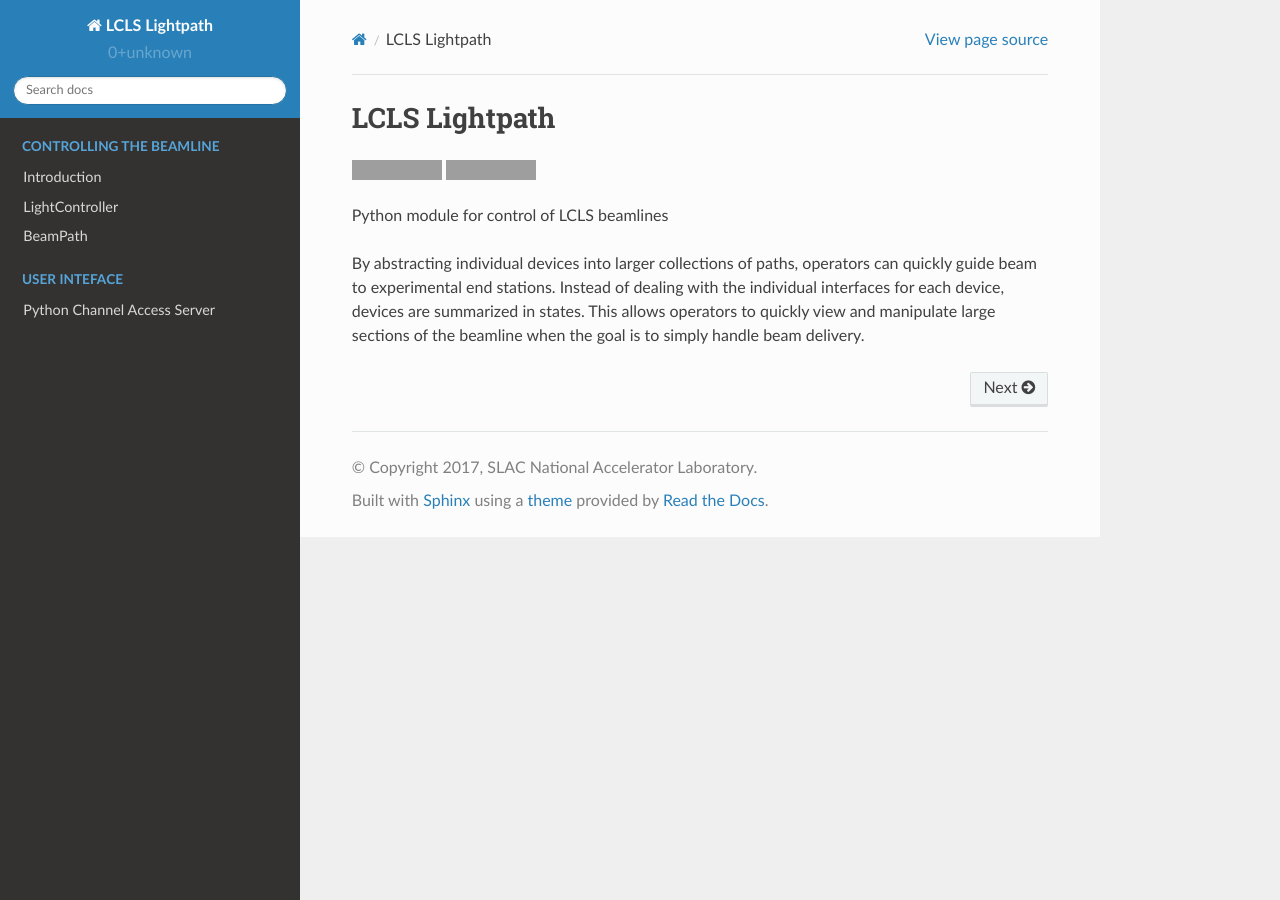
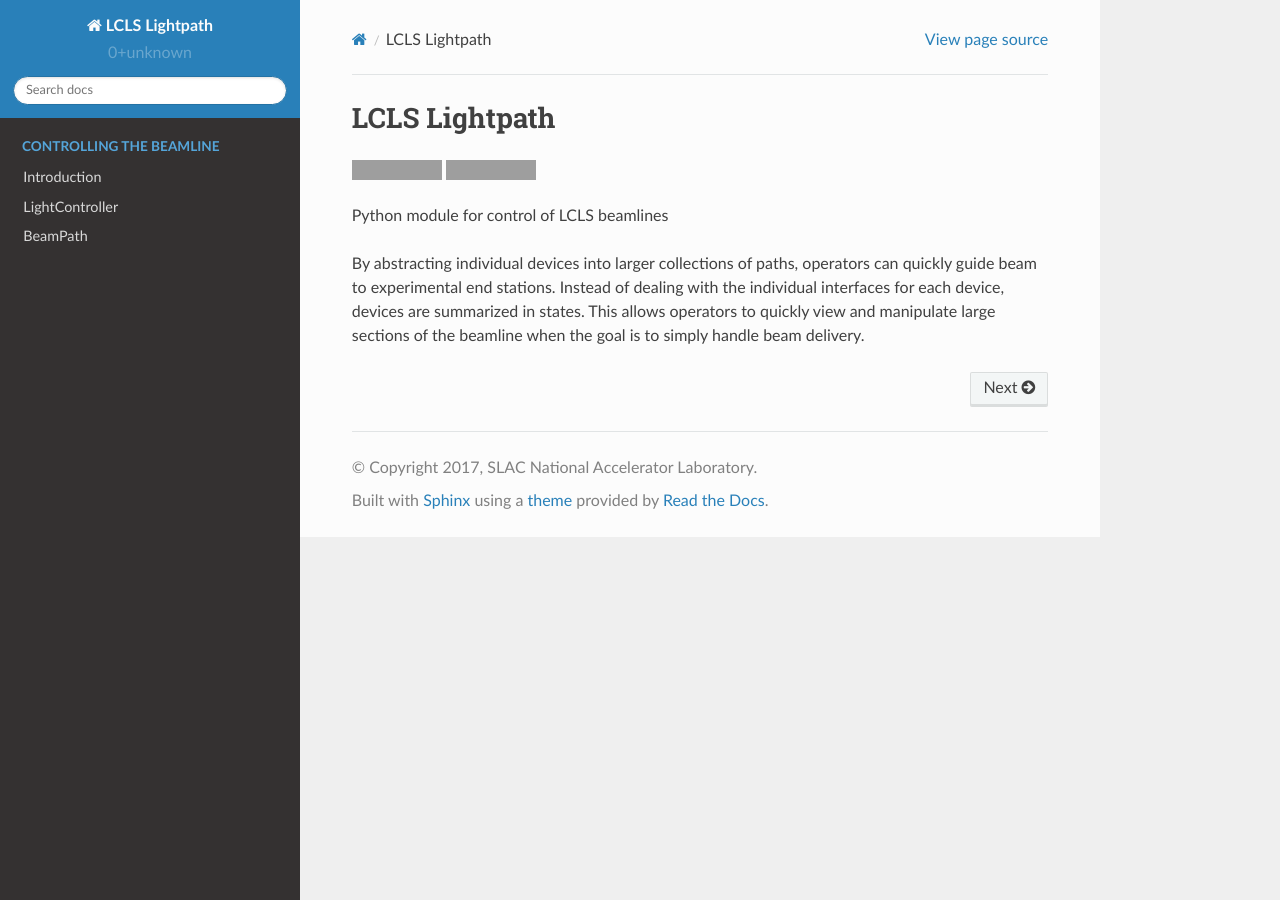
Before and after one commit to pcdshub/lightpath, a Sphinx documentation site: the page built from docs/source/index.rst, in a window 1280 px wide. Built offline with Sphinx 7.4.7 and the Read the Docs theme 2.0.0, drawn with Linux system fonts in a browser that asks for light colours; grey boxes are pictures that could not be loaded.

Commit message:
DOC: Clear references to pcaspy / pedl UI

```diff
--- a/docs/source/broadcast.rst
+++ /dev/null
@@ -1,7 +0,0 @@
-Python Channel Access Server
-============================
-
-.. automodule:: lightpath.ui.broadcast
-
-.. autoclass:: lightpath.ui.Broadcaster
-   :members:
--- a/docs/source/index.rst
+++ b/docs/source/index.rst
@@ -8,10 +8,3 @@
    tutorial.rst
    controller.rst
    path.rst
-
-.. toctree::
-   :maxdepth: 1
-   :caption: User Inteface
-   :hidden:
-
-   broadcast.rst
```
